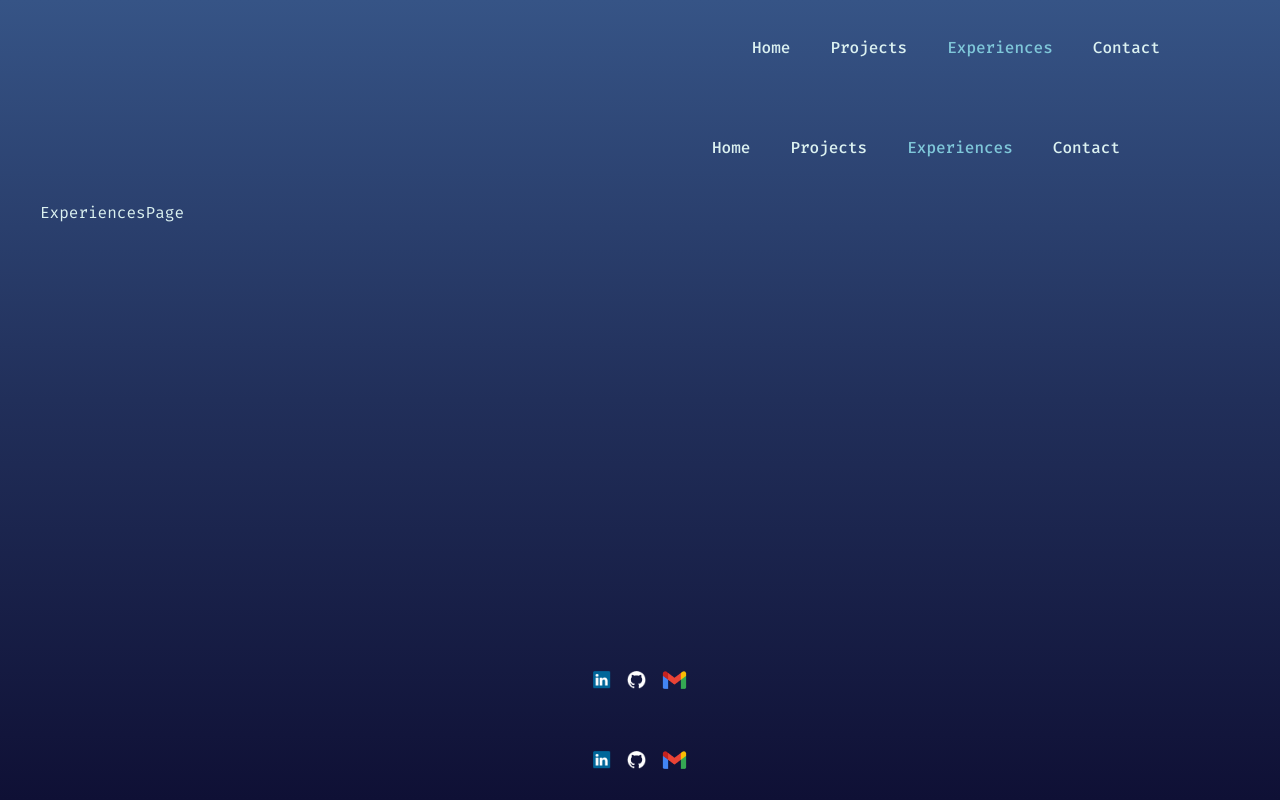
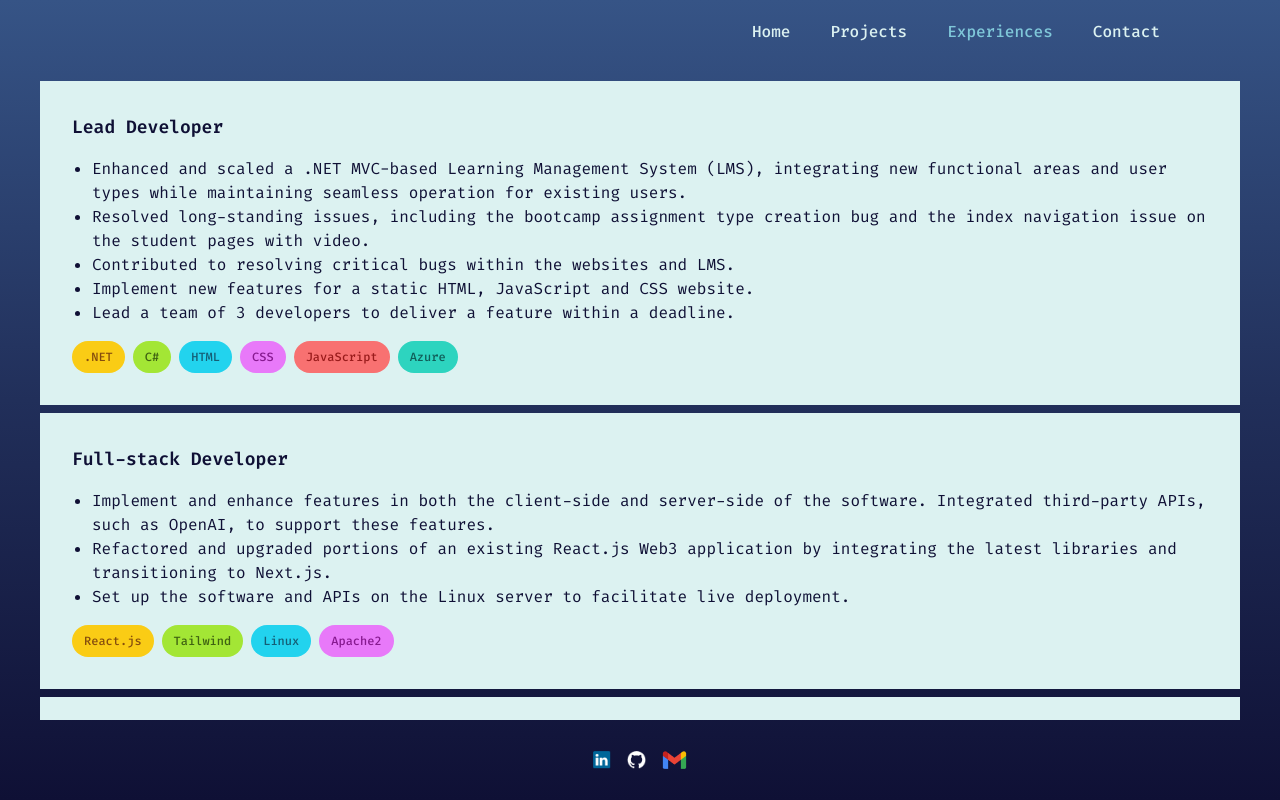
Before and after one commit to jonahmarc/jonahmarc.github.io, a Next.js app: page /experiences in a window 1280 px wide. Built offline with nearby package versions, Linux system fonts and the light colour scheme.

Commit message:
create list of experiences component and display it

```diff
--- a/app/experiences/page.tsx
+++ b/app/experiences/page.tsx
@@ -1,10 +1,11 @@
-import AppLayout from '@/components/AppLayout'
 import React from 'react'
+
+import Experiences from '@/components/Experiences'
 
 export default function ExperiencesPage() {
   return (
-    <AppLayout>
-        <div>ExperiencesPage</div>
-    </AppLayout>
+    <>
+      <Experiences />
+    </>
   )
 }
--- /dev/null
+++ b/components/Experiences.tsx
@@ -0,0 +1,51 @@
+"use client";
+
+import React from 'react'
+import { useEffect, useState } from "react";
+
+import Tags from './Tags';
+
+interface Experience {
+    title: string;
+    duration: string;
+    company: string;
+    description: string[];
+    tags: string[];
+}
+
+export default function Experiences() {
+    const [experiences, setExperiences] = useState<Experience[]>([]);
+
+    useEffect(() => {
+        fetch("/data/experiences.json")
+        .then((res) => res.json())
+        .then((data) => setExperiences(data))
+        .catch((error) => console.error("Error fetching data:", error));
+    }, []);
+    return (
+
+        <div className="flex flex-col gap-2">
+            {
+                experiences.map((experience) => (
+                    <div className="info-card bg-primary-light-blue text-primary-dark-blue
+                        flex flex-col gap-3 lg:gap-4 justify-start
+                        p-3 lg:p-8">
+                        <div className="flex flex-row lg:flex-row gap-2 lg:gap-5">
+                            <h3 className="text-lg font-semibold">{ experience.title }</h3>
+                        </div>
+                        <p className="text-xs lg:text-base">
+                            <ul className='list-disc ml-5'>
+                                { experience.description.map((duties) => (
+                                    <li>{ duties }</li>
+                                )) }
+                            </ul>
+                        </p>
+                        <div className="tags flex flex-wrap gap-2 text-[8px] lg:text-xs">
+                            <Tags tags={experience.tags} />
+                        </div>
+                    </div>
+                ))
+            }
+        </div>
+    )
+}
--- /dev/null
+++ b/public/data/experiences.json
@@ -0,0 +1,97 @@
+[
+    {
+        "title": "Lead Developer",
+        "duration": "",
+        "company": "Freelance",
+        "description": [
+            "Enhanced and scaled a .NET MVC-based Learning Management System (LMS), integrating new functional areas and user types while maintaining seamless operation for existing users.",
+            "Resolved long-standing issues, including the bootcamp assignment type creation bug and the index navigation issue on the student pages with video.",
+            "Contributed to resolving critical bugs within the websites and LMS.",
+            "Implement new features for a static HTML, JavaScript and CSS website.",
+            "Lead a team of 3 developers to deliver a feature within a deadline."
+        ],
+        "tags": [
+            ".NET",
+            "C#",
+            "HTML",
+            "CSS",
+            "JavaScript",
+            "Azure"
+        ]
+    },
+    {
+        "title": "Full-stack Developer",
+        "duration": "",
+        "company": "Freelance",
+        "description": [
+            "Implement and enhance features in both the client-side and server-side of the software. Integrated third-party APIs, such as OpenAI, to support these features.",
+            "Refactored and upgraded portions of an existing React.js Web3 application by integrating the latest libraries and transitioning to Next.js.",
+            "Set up the software and APIs on the Linux server to facilitate live deployment."
+        ],
+        "tags": [
+            "React.js",
+            "Tailwind",
+            "Linux",
+            "Apache2"
+        ]
+    },
+    {
+        "title": "Front-end Developer",
+        "duration": "",
+        "company": "Freelance",
+        "description": [
+            "Developed and revised website pages using Wordpress themes, plugins and some custom code",
+            "Introduce new features, resolve bugs, and address compatibility issues with the theme and plugins."
+        ],
+        "tags": [
+            "Wordpress",
+            "HTML",
+            "CSS"
+        ]
+    },
+    {
+        "title": "Junior Developer",
+        "duration": "01/2023 - 10/2024",
+        "company": "FILCAN GLOBAL ENVELOPE STRATEGIES",
+        "description": [
+            "Integrated products to different platforms using microservices and API.",
+            "Created test plans for the integration testing, and performed manual integration testing."
+        ],
+        "tags": [
+            "Python",
+            "Microservices",
+            "Manual Testing"
+        ]
+    },
+    {
+        "title": "Python Developer",
+        "duration": "01/2023 - 12/2023",
+        "company": "Freelance",
+        "description": [
+            "Develop AWS Lambda functions that can interact with AWS S3 and other Lambda functions.",
+            "Developed dynamic PDF generation that adapts to requests, ensuring proper layout without overflow"
+        ],
+        "tags": [
+            "Python",
+            "Lambda",
+            "AWS"
+        ]
+    },
+    {
+        "title": "SOFTWARE DESIGN ENGINEER 1",
+        "duration": "06/2022 - 12/2022",
+        "company": "NEC TELECOM SOFTWARE PHILIPPINES INC.",
+        "description": [
+            "Implemented new features.",
+            "Performed manual and automated integration testing of the software."
+        ],
+        "tags": [
+            "Python",
+            "React.js",
+            "Manual Testing",
+            "Automated Testing",
+            "Katalon Studio",
+            "Ranorex"
+        ]
+    }
+]
```
